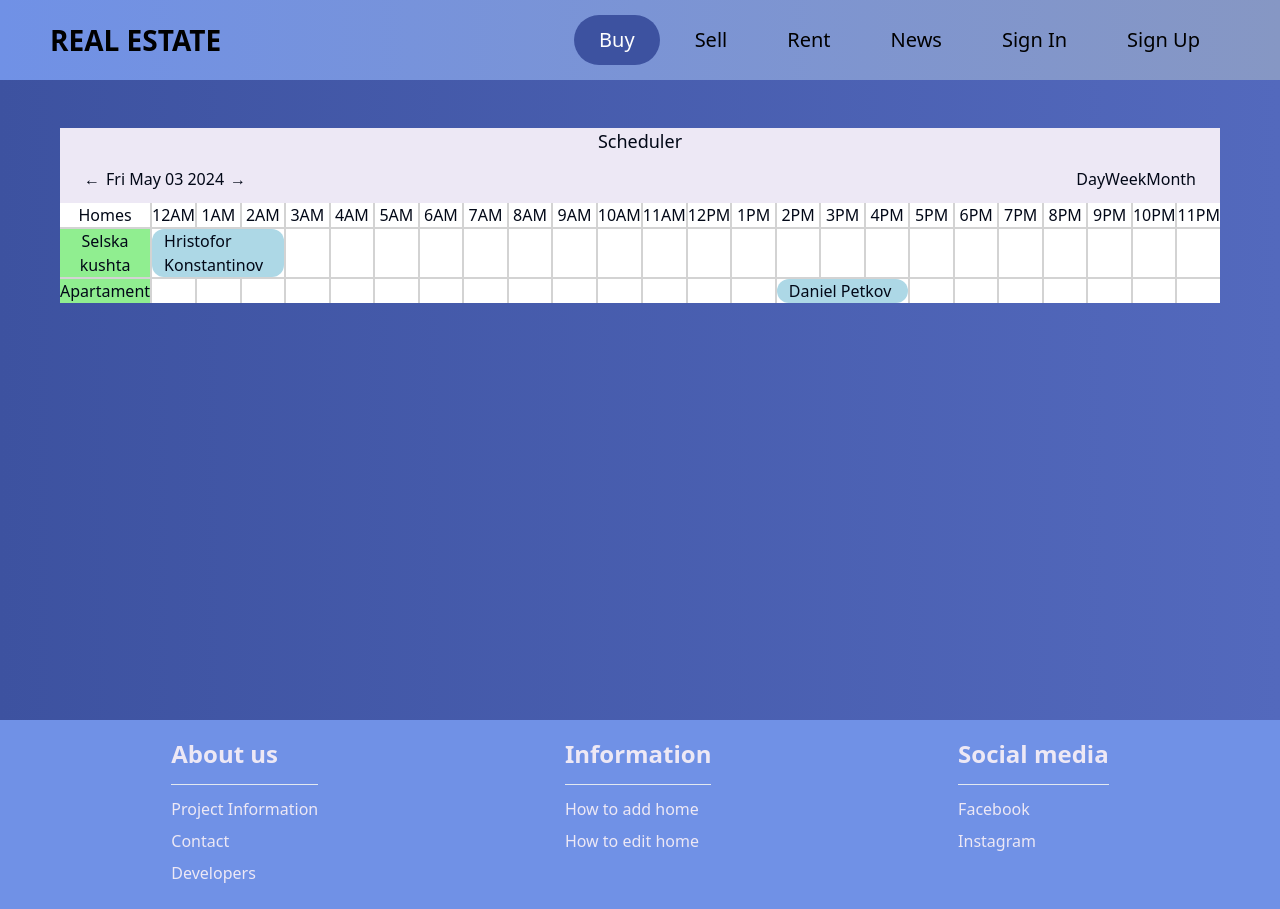
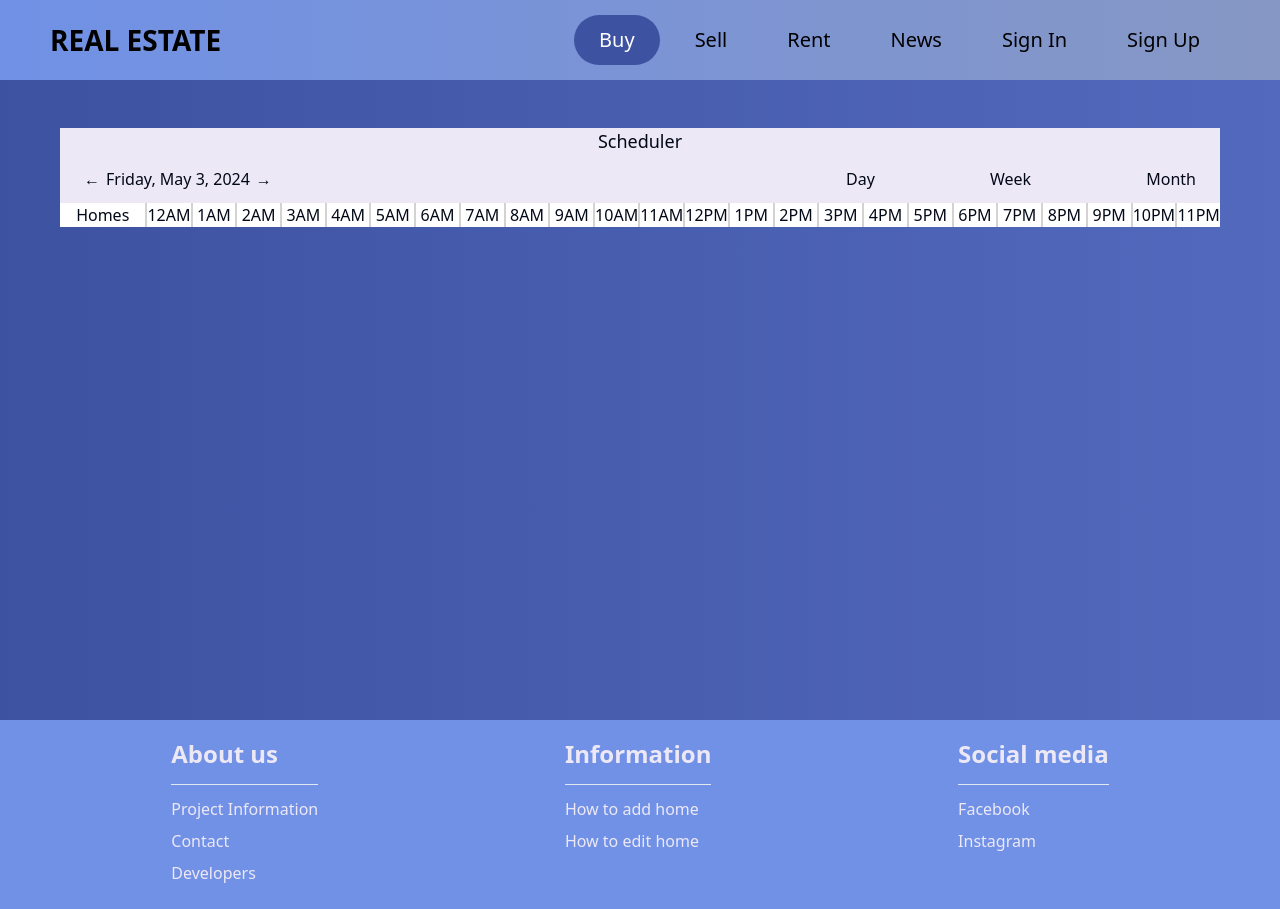
Before and after one commit to devihor25/Real-Estate-App-React, a React (Vite) app: page /meetings-scheduler in a window 1280 px wide. Built offline with nearby package versions, Linux system fonts and the light colour scheme.

Commit message:
use luxon

```diff
--- a/package.json
+++ b/package.json
@@ -19,6 +19,7 @@
     "clsx": "^2.1.1",
     "leaflet": "^1.9.4",
     "lucide-react": "^0.378.0",
+    "luxon": "^3.4.4",
     "react": "^18.2.0",
     "react-dom": "^18.2.0",
     "react-icons": "^5.1.0",
--- a/src/pages/MeetingsScheduler.jsx
+++ b/src/pages/MeetingsScheduler.jsx
@@ -1,21 +1,155 @@
 import { useContext, useEffect, useState, Fragment, useRef } from "react";
+import { DateTime } from "luxon"
 
 import { getUserMeetings } from "../api/meetingApi";
 import { UserContext } from "../context/UserProvider";
 
 import styles from "./scheduler.module.scss";
 
-const today = new Date().toDateString();
+
+const FullFrame = ({
+    id,
+    handleDragEnd,
+    handleDragStart,
+    startTime,
+    endTime,
+    index,
+    frameText
+}) => {
+    return (
+        <article
+            draggable
+            onDragStart={handleDragStart(id, startTime, endTime)}
+            onDragEnd={handleDragEnd}
+            style={{
+                gridColumn: `${
+                    startTime + 2
+                } / ${endTime + 2}`,
+                gridRowStart: `${2 + index}`,
+                background: "lightblue",
+                zIndex: 1,
+            }}
+            className={styles.timeFrame}
+        >
+            {frameText}
+        </article>
+    )
+}
+
+const StartFrame = ({
+    id,
+    handleDragEnd,
+    handleDragStart,
+    startTime,
+    endTime,
+    index,
+    frameText
+}) => {
+    return (
+        <article
+            draggable
+            onDragStart={handleDragStart(id)}
+            onDragEnd={handleDragEnd}
+            style={{
+                gridColumn: `${2} / ${endTime + 2}`,
+                gridRowStart: `${2 + index}`,
+                background: "lightblue",
+                zIndex: 1,
+            }}
+            className={styles.startTimeFrame}
+        >
+            {frameText}
+        </article>
+    )
+}
+
+const EndFrame = ({
+    id,
+    handleDragEnd,
+    handleDragStart,
+    startTime,
+    endTime,
+    index,
+    frameText
+}) => {
+    console.log("endFrame")
+
+    return (
+        <article
+            draggable
+            onDragStart={handleDragStart(id)}
+            onDragEnd={handleDragEnd}
+            style={{
+                gridColumn: `${
+                    startTime + 2
+                } / ${26}`,
+                gridRowStart: `${2 + index}`,
+                background: "lightblue",
+                zIndex: 1,
+            }}
+            className={styles.endTimeFrame}
+        >
+            {frameText}
+        </article>
+    )
+}
+
+const TimeFrame = ({
+    id,
+    handleDragEnd,
+    handleDragStart,
+    startTime,
+    endTime,
+    index,
+    frameText,
+    frameType
+}) => {
+    const TimeFrameComponent = frameType === "full"
+        ? FullFrame
+        : frameType === "start"
+            ? StartFrame
+            : EndFrame
+
+    return (
+        <TimeFrameComponent
+            id={id}
+            handleDragEnd={handleDragEnd}
+            handleDragStart={handleDragStart}
+            startTime={startTime}
+            endTime={endTime}
+            index={index}
+            frameText={frameText}
+            frameType={frameType}
+        />
+    )
+}
+
+
+const formatMeeting = (meeting) => {
+    const formattedMeeting = {
+        id: meeting.id,
+        home_title: meeting.home_title,
+        startDateTime: DateTime.fromISO(`${meeting.date}T${meeting.start_time}`),
+        endDateTime: DateTime.fromISO(`${meeting.date}T${meeting.end_time}`),
+        meeting_partner_names: meeting.meeting_partner_names,
+    }
+    return formattedMeeting
+}
+
+const today = DateTime.local();
+
+const customOptions = { weekday: 'long', year: 'numeric', month: 'long', day: 'numeric' };
 
 const mockMeetings = [
     {
         id: "25",
         invitor_id: "1",
         home_id: "25",
-        start_time: "00:00:00",
-        end_time: "02:00:00",
+        start_time: "01:00:00",
+        end_time: "07:00:00",
         meeting_partner_names: "Hristofor Konstantinov",
         home_title: "Selska kushta",
+        date: "2024-05-17",
     },
     {
         id: "27",
@@ -25,8 +159,9 @@ const mockMeetings = [
         end_time: "16:00:00",
         meeting_partner_names: "Daniel Petkov",
         home_title: "Apartament",
+        date: "2024-05-17",
     },
-];
+].map(formatMeeting);
 
 const HOURS = [
     { text: "12AM", hour: 0 },
@@ -58,20 +193,20 @@ const HOURS = [
 const MeetingsScheduler = () => {
     const [meetings, setMeetings] = useState(mockMeetings);
     const { user } = useContext(UserContext);
-    const [currentPeriod, setCurrentPeriod] = useState(today);
-    const draggedMeetingIdRef = useRef(null)
+    const [selectedPeriod, setSelectedPeriod] = useState(today);
+    const draggedMeetingInfoRef = useRef(null)
 
     useEffect(() => {
         if (!user.token) return;
         const loadMeetings = async () => {
             const loadedMeetings = await getUserMeetings(user.token);
-            setMeetings([...mockMeetings, ...loadedMeetings]);
+            setMeetings([...mockMeetings, ...loadedMeetings.map(formatMeeting)]);
         };
 
         loadMeetings();
     }, [user.token]);
 
-    console.table(meetings);
+    // console.table(meetings);
 
     const handleDragOver = (e) => {
         e.preventDefault()
@@ -79,28 +214,21 @@ const MeetingsScheduler = () => {
     }
 
     const handleDrop = (i) => (e) => {
-        console.log(draggedMeetingIdRef.current)
+        const draggedMeetingId = draggedMeetingInfoRef.current.meetingId
+        console.log(draggedMeetingInfoRef.current)
         console.log(i)
         const newMeetingsState = meetings.map((meeting) => {
-            if (meeting.id === draggedMeetingIdRef.current) {
-                const startDateTime = new Date(
-                    "2000-01-01T" + meeting.start_time
-                );
-                const startTime = startDateTime.getHours();
-
-                const endDateTime = new Date(
-                    "2000-01-01T" + meeting.end_time
-                );
-                const endTime = endDateTime.getHours();
-                const difference = endTime - startTime
-                console.log("difference")
-                console.log(difference)
-                const newStartTime = i < 10 ? `0${i}:00:00` : `${i}:00:00`
-                const newEndTime = i + difference < 10 ? `0${i + difference}:00:00` : `${i + difference}:00:00`
+            if (meeting.id === draggedMeetingId) {
+                const newStartHour = i
+                const startHour = meeting.startDateTime.hour
+                const endHour = meeting.endDateTime.hour
+                const hourDifference = endHour - startHour
+                const newStartDateTime = meeting.startDateTime.set({ hour: newStartHour })
+                const newEndDateTime = meeting.endDateTime.set({ hour: newStartHour + hourDifference })
                 return {
                     ...meeting,
-                    start_time: newStartTime,
-                    end_time: newEndTime,
+                    startDateTime: newStartDateTime,
+                    endDateTime: newEndDateTime,
                 }
             }
             return meeting
@@ -109,16 +237,38 @@ const MeetingsScheduler = () => {
         console.log(e)
     }
 
-    const handleDragStart = (meetingId) => (e) => {
-        draggedMeetingIdRef.current = meetingId
+    const handleDragStart = (meetingId, startTime, endDateTime) => (e) => {
+
+
         e.dataTransfer.effectAllowed = "move"
         console.log("dragStart")
+        console.log(e)
+        console.log(e.nativeEvent.offsetX)
+        console.log(e.target.clientWidth)
+        const relativeX = e.nativeEvent.offsetX
+        const elWidth = e.target.clientWidth
+
+        console.log(startTime)
+        console.log(endDateTime)
+        const frames = endDateTime - startTime
+        console.log(frames)
+        const frameWidth = elWidth / frames
+        console.log("frameWidth")
+        console.log(frameWidth)
+        const clickedFrame = Math.ceil(relativeX / frameWidth)
+        console.log("clickedFrame")
+        console.log(clickedFrame)
+        const draggedInfo = {
+            meetingId,
+            clickedFrame
+        }
+        draggedMeetingInfoRef.current = draggedInfo
         // console.log(e)
     }
 
     const handleDragEnd = () => {
         console.log("dragEnd")
-        draggedMeetingIdRef.current = null
+        draggedMeetingInfoRef.current = null
         // console.log(e)
     }
 
@@ -127,17 +277,13 @@ const MeetingsScheduler = () => {
     }
 
     const handleNextPeriodClick = () => {
-        const currentPeriodDate = new Date(currentPeriod)
-        currentPeriodDate.setDate(currentPeriodDate.getDate() + 1)
-        const newPeriod = currentPeriodDate.toDateString()
-        setCurrentPeriod(newPeriod)
+        const newPeriod = selectedPeriod.plus({ days: 1 })
+        setSelectedPeriod(newPeriod)
     }
 
     const handlePrevioustPeriodClick = () => {
-        const currentPeriodDate = new Date(currentPeriod)
-        currentPeriodDate.setDate(currentPeriodDate.getDate() - 1)
-        const newPeriod = currentPeriodDate.toDateString()
-        setCurrentPeriod(newPeriod)
+        const newPeriod = selectedPeriod.minus({ days: 1 })
+        setSelectedPeriod(newPeriod)
     }
 
     return (
@@ -149,10 +295,10 @@ const MeetingsScheduler = () => {
                         <article className={styles.periodRow}>
                             <article>
                                 <button type="button" onClick={handlePrevioustPeriodClick}>&larr;</button>
-                                <span className={styles.periodText}>{currentPeriod}</span>
+                                <span className={styles.periodText}>{selectedPeriod.toLocaleString(customOptions)}</span>
                                 <button type="button" onClick={handleNextPeriodClick}>&rarr;</button>
                             </article>
-                            <article>
+                            <article className={styles.periodButtonsWrapper}>
                                 <button type="button">Day</button>
                                 <button type="button">Week</button>
                                 <button type="button">Month</button>
@@ -160,8 +306,6 @@ const MeetingsScheduler = () => {
                         </article>
                         <section
                             className={styles.schedulerWrapper}
-
-                            // onDragLeave={}
                         >
                             <article style={{ textAlign: "center" }}>Homes</article>
                             {HOURS.map((hour) => (
@@ -170,20 +314,20 @@ const MeetingsScheduler = () => {
                                 </article>
                             ))}
                             {meetings.map((meeting, index) => {
-                                // console.log(meeting.start_time);
-                                // console.log(typeof meeting.start_time);
-                                const startDateTime = new Date(
-                                    "2000-01-01T" + meeting.start_time
-                                );
-                                const startTime = startDateTime.getHours();
-                                // console.log(startTime);
+                                const startTime = meeting.startDateTime.hour
 
-                                const endDateTime = new Date(
-                                    "2000-01-01T" + meeting.end_time
-                                );
-                                const endTime = endDateTime.getHours();
-                                // console.log("endTime");
-                                // console.log(endTime);
+                                const endTime = meeting.endDateTime.hour
+
+                                const isStartTimeInPeriod = meeting.startDateTime.hasSame(selectedPeriod, 'day')
+                                const isEndTimeInPeriod = meeting.endDateTime.hasSame(selectedPeriod, 'day')
+
+                                if (!isStartTimeInPeriod && !isEndTimeInPeriod) return
+
+                                const frameType = isStartTimeInPeriod && isEndTimeInPeriod
+                                    ? "full"
+                                    : isStartTimeInPeriod
+                                        ? "end"
+                                        : "start"
 
                                 return (
                                     <Fragment key={meeting.id}>
@@ -197,22 +341,16 @@ const MeetingsScheduler = () => {
                                         >
                                             {meeting.home_title}
                                         </article>
-                                        <article
-                                            draggable
-                                            onDragStart={handleDragStart(meeting.id)}
-                                            onDragEnd={handleDragEnd}
-                                            style={{
-                                                gridColumn: `${
-                                                    startTime + 2
-                                                } / ${endTime + 3}`,
-                                                gridRowStart: `${2 + index}`,
-                                                background: "lightblue",
-                                                zIndex: 1,
-                                            }}
-                                            className={styles.timeFrame}
-                                        >
-                                            {meeting.meeting_partner_names}
-                                        </article>
+                                        <TimeFrame
+                                            id={meeting.id}
+                                            handleDragEnd={handleDragEnd}
+                                            handleDragStart={handleDragStart}
+                                            startTime={startTime}
+                                            endTime={endTime}
+                                            index={index}
+                                            frameText={meeting.meeting_partner_names}
+                                            frameType={frameType}
+                                        />
                                         {Array.from({length: 24}, (_, i) => (
                                             <article
                                                 key={`cell-${index}-${i}`}
--- a/src/pages/scheduler.module.scss
+++ b/src/pages/scheduler.module.scss
@@ -39,6 +39,12 @@
     padding-right: 6px;
 }
 
+.periodButtonsWrapper {
+    min-width: 350px;
+    display: flex;
+    justify-content: space-between;
+}
+
 .schedulerWrapper {
     display: grid;
     grid-template-columns: 2fr repeat(24, 1fr);
@@ -57,3 +63,15 @@
     padding-left: 12px;
     overflow: hidden;
 }
+
+.startTimeFrame {
+    border-radius: 0 12px 12px 0;
+    padding-left: 12px;
+    overflow: hidden;
+}
+
+.endTimeFrame {
+    border-radius: 12px 0 0 12px;
+    padding-left: 12px;
+    overflow: hidden;
+}
```
